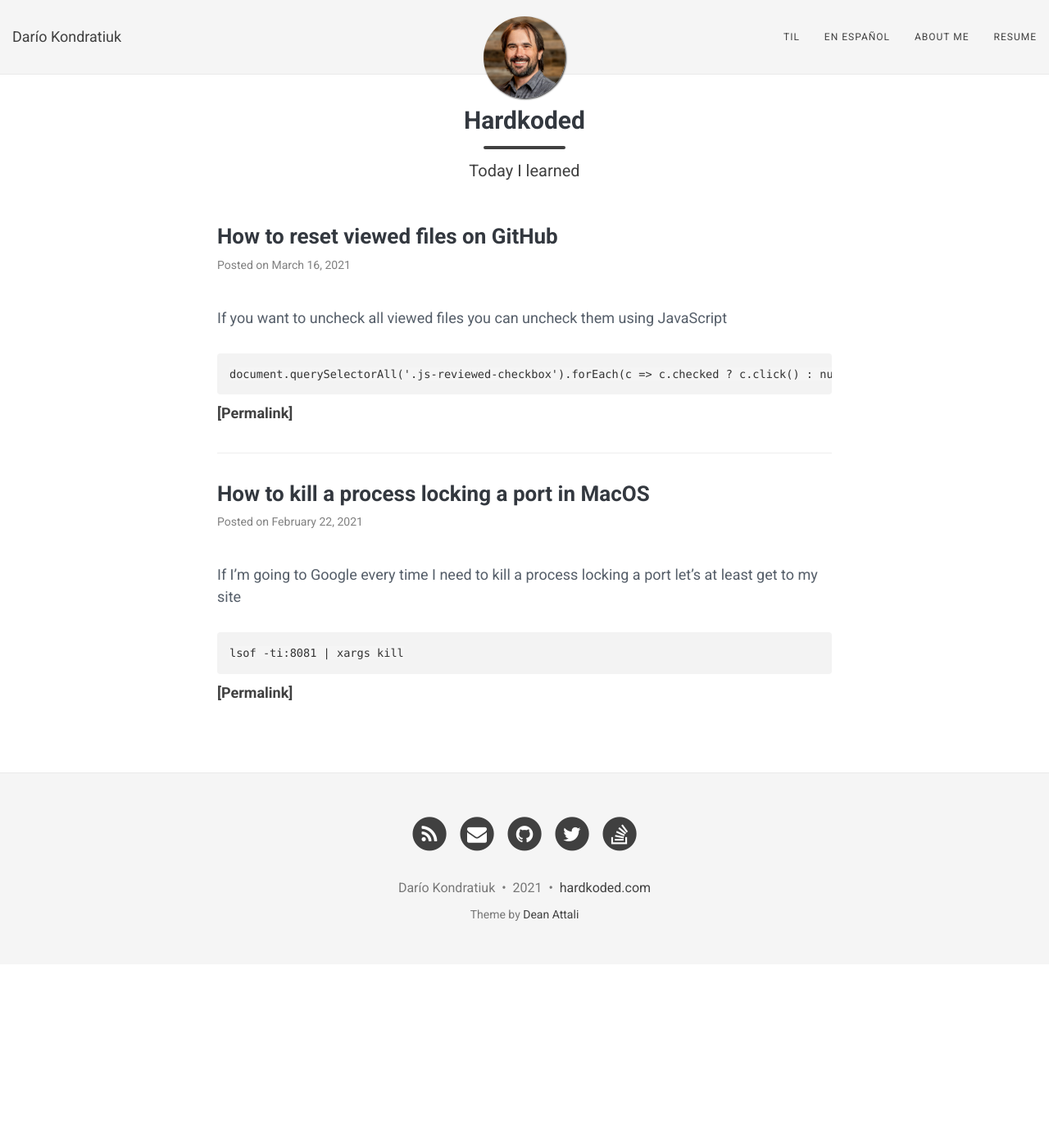
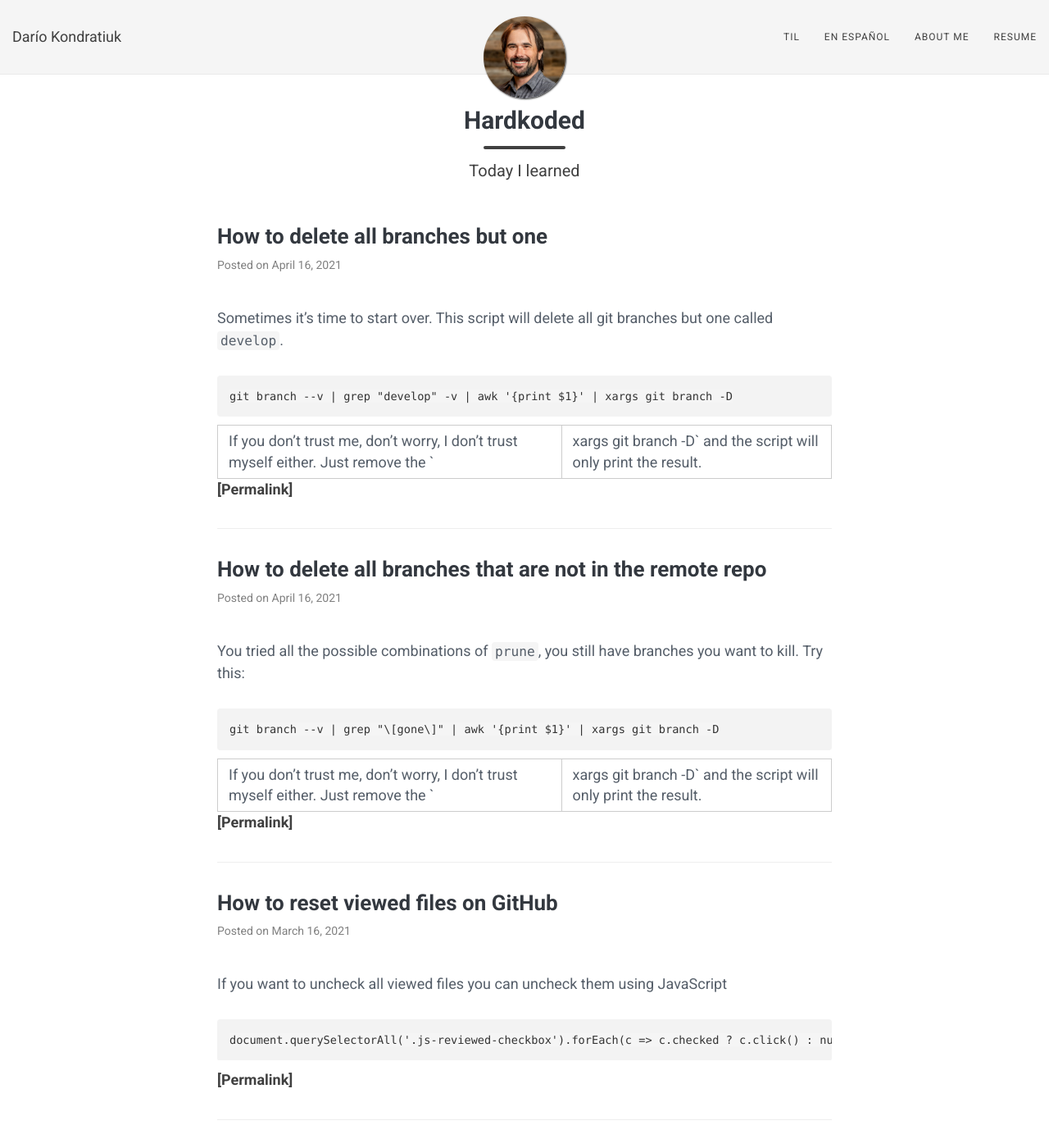
Before and after one commit to kblok/kblok.github.io, a Jekyll site: the page built from til.html, in a window 1280 px wide and 1400 px high. Shown: the whole window at 82% size. Built offline with Jekyll 4.4.1, drawn with Linux system fonts in a browser that asks for light colours; nearby versions of some CDN libraries.

Commit message:
new tils

````diff
--- /dev/null
+++ b/_tils/2021-04-16-how-to-delete-all-branches-not-in-upstream.md
@@ -0,0 +1,16 @@
+---
+title: How to delete all branches that are not in the remote repo
+tags: til, git
+permalink: /til/how-to-delete-all-branches-not-in-upstream
+layout: post
+comments: true
+social-share: true
+---
+
+You tried all the possible combinations of `prune`, you still have branches you want to kill. Try this:
+
+```
+git branch --v | grep "\[gone\]" | awk '{print $1}' | xargs git branch -D
+```
+
+If you don't trust me, don't worry, I don't trust myself either. Just remove the ` | xargs git branch -D` and the script will only print the result.
--- /dev/null
+++ b/_tils/2021-04-16-how-to-delete-all-branches.md
@@ -0,0 +1,16 @@
+---
+title: How to delete all branches but one
+tags: til, git
+permalink: /til/how-to-delete-all-branches
+layout: post
+comments: true
+social-share: true
+---
+
+Sometimes it's time to start over. This script will delete all git branches but one called `develop`.
+
+```
+git branch --v | grep "develop" -v | awk '{print $1}' | xargs git branch -D
+```
+
+If you don't trust me, don't worry, I don't trust myself either. Just remove the ` | xargs git branch -D` and the script will only print the result.
````
Also changed, not shown: _tils/2021-02-22-how-to-kill-a-process-using-a-port.md (+1 -1 lines), _tils/2021-03-16-how-to-reset-viewed-files.md (+1 -1 lines).
